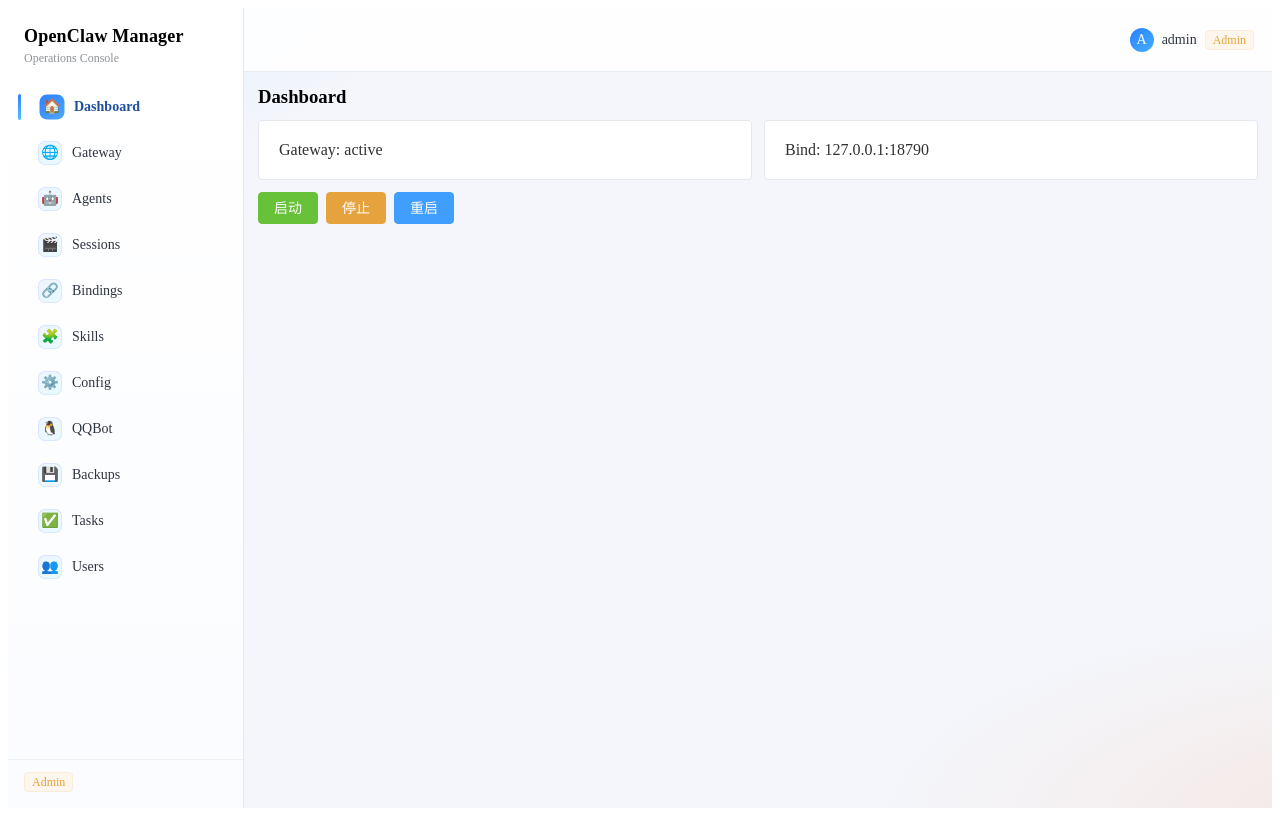
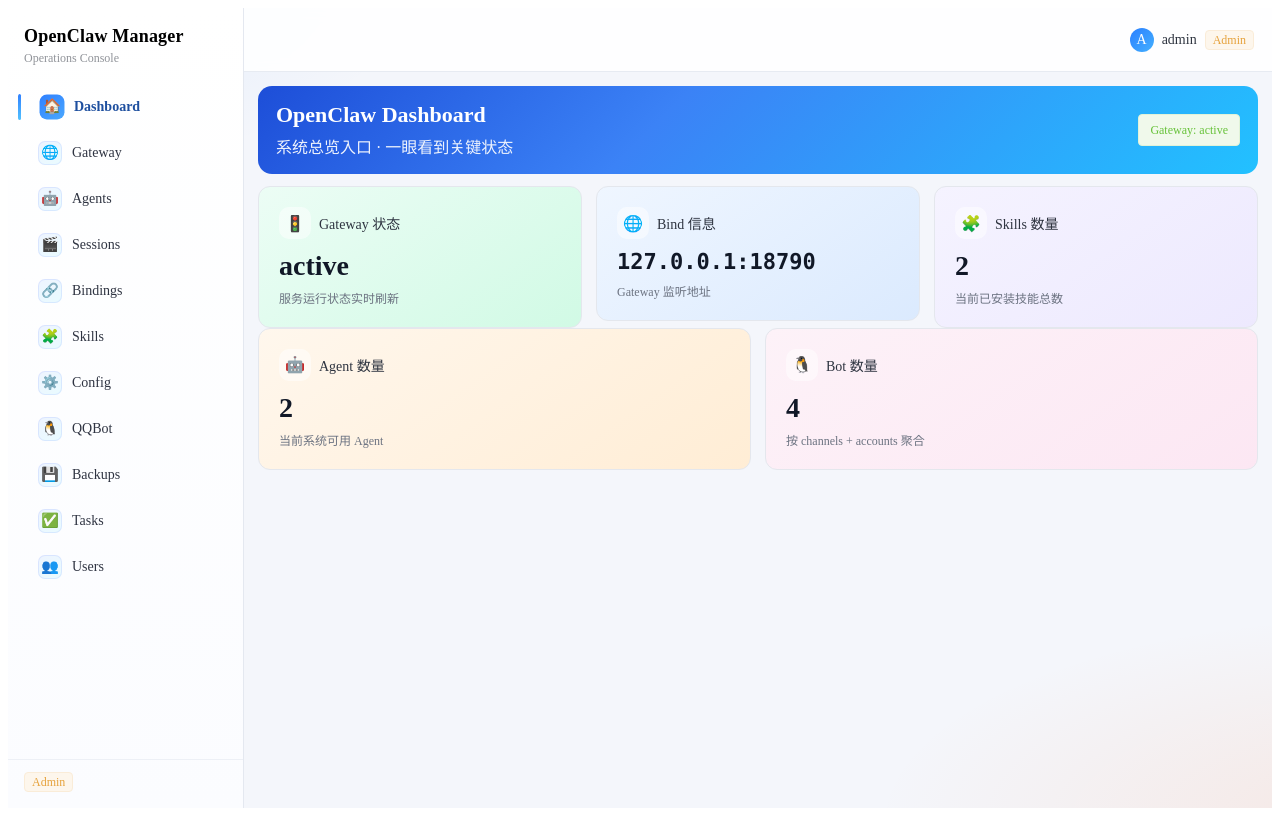
Before and after one commit to bfilestor/openclaw-manager, a Vue app in the folder src/frontend/: page /login in a window 1280 px wide. Both pictures are taken after a click on the button "登录". Built offline with nearby package versions, Linux system fonts and the light colour scheme.

Commit message:
feat: redesign dashboard as visual status overview cards

```diff
--- a/src/frontend/src/views/DashboardView.vue
+++ b/src/frontend/src/views/DashboardView.vue
@@ -1,56 +1,247 @@
 <template>
   <div class="dashboard-page">
-    <div class="topbar">
-      <h3>Dashboard</h3>
+    <div class="hero">
+      <div>
+        <h2>OpenClaw Dashboard</h2>
+        <p>系统总览入口 · 一眼看到关键状态</p>
+      </div>
+      <el-tag :type="gatewayTagType" size="large">Gateway: {{ gatewayStateText }}</el-tag>
     </div>
-    <el-alert v-if="nvmWarning" title="检测到 NVM Node 风险，建议修复" type="warning" show-icon :closable="false" />
-    <el-row :gutter="12" class="cards">
-      <el-col :xs="24" :sm="12">
-        <el-card shadow="hover">Gateway: {{ status.active_state || 'unknown' }}</el-card>
+
+    <el-alert
+      v-if="nvmWarning"
+      title="检测到 NVM Node 风险，建议修复"
+      type="warning"
+      show-icon
+      :closable="false"
+    />
+
+    <el-row :gutter="14" class="cards">
+      <el-col :xs="24" :sm="12" :lg="8">
+        <el-card shadow="hover" class="stat-card gateway">
+          <div class="stat-head">
+            <span class="stat-icon">🚦</span>
+            <span class="stat-title">Gateway 状态</span>
+          </div>
+          <div class="stat-main">{{ gatewayStateText }}</div>
+          <div class="stat-sub">服务运行状态实时刷新</div>
+        </el-card>
       </el-col>
-      <el-col :xs="24" :sm="12">
-        <el-card shadow="hover">Bind: {{ status.bind_addr || '-' }}:{{ status.port || '-' }}</el-card>
+
+      <el-col :xs="24" :sm="12" :lg="8">
+        <el-card shadow="hover" class="stat-card bind">
+          <div class="stat-head">
+            <span class="stat-icon">🌐</span>
+            <span class="stat-title">Bind 信息</span>
+          </div>
+          <div class="stat-main monospace">{{ bindText }}</div>
+          <div class="stat-sub">Gateway 监听地址</div>
+        </el-card>
+      </el-col>
+
+      <el-col :xs="24" :sm="12" :lg="8">
+        <el-card shadow="hover" class="stat-card skills">
+          <div class="stat-head">
+            <span class="stat-icon">🧩</span>
+            <span class="stat-title">Skills 数量</span>
+          </div>
+          <div class="stat-main">{{ skillCount }}</div>
+          <div class="stat-sub">当前已安装技能总数</div>
+        </el-card>
+      </el-col>
+
+      <el-col :xs="24" :sm="12" :lg="12">
+        <el-card shadow="hover" class="stat-card agents">
+          <div class="stat-head">
+            <span class="stat-icon">🤖</span>
+            <span class="stat-title">Agent 数量</span>
+          </div>
+          <div class="stat-main">{{ agentCount }}</div>
+          <div class="stat-sub">当前系统可用 Agent</div>
+        </el-card>
+      </el-col>
+
+      <el-col :xs="24" :sm="12" :lg="12">
+        <el-card shadow="hover" class="stat-card bots">
+          <div class="stat-head">
+            <span class="stat-icon">🐧</span>
+            <span class="stat-title">Bot 数量</span>
+          </div>
+          <div class="stat-main">{{ botCount }}</div>
+          <div class="stat-sub">按 channels + accounts 聚合</div>
+        </el-card>
       </el-col>
     </el-row>
-    <el-space>
-      <el-button type="success" :disabled="!canOperate" @click="act('start')">启动</el-button>
-      <el-button type="warning" :disabled="!canOperate" @click="act('stop')">停止</el-button>
-      <el-button type="primary" :disabled="!canOperate" @click="act('restart')">重启</el-button>
-    </el-space>
   </div>
 </template>
+
 <script setup lang="ts">
 import { computed, onMounted, onUnmounted, ref } from 'vue'
 import axios from 'axios'
-import { useAuthStore } from '../stores/auth'
 
-const auth = useAuthStore()
 const status = ref<any>({})
 const nvmWarning = ref(false)
-const canOperate = computed(() => ['Operator','Admin'].includes(auth.user?.role || 'Viewer'))
+const skillCount = ref(0)
+const agentCount = ref(0)
+const botCount = ref(0)
+
 let timer: any = null
+
+const gatewayStateText = computed(() => String(status.value.active_state || 'unknown'))
+const bindText = computed(() => {
+  const host = status.value.bind_addr || '-'
+  const port = status.value.port || '-'
+  return `${host}:${port}`
+})
+const gatewayTagType = computed<'success' | 'warning' | 'info'>(() => {
+  const s = gatewayStateText.value.toLowerCase()
+  if (s === 'active' || s === 'running') return 'success'
+  if (s === 'activating' || s === 'reloading') return 'warning'
+  return 'info'
+})
+
+function countBotsFromConfig(cfg: any): number {
+  const channels = cfg?.channels
+  if (!channels || typeof channels !== 'object') return 0
+
+  let total = 0
+  for (const key of Object.keys(channels)) {
+    const ch = channels[key]
+    if (!ch || typeof ch !== 'object') continue
+
+    if (ch.enabled !== false) total += 1
+
+    const accounts = ch.accounts
+    if (accounts && typeof accounts === 'object') {
+      total += Object.keys(accounts).length
+    }
+  }
+  return total
+}
 
 async function refresh() {
   try {
-    const { data } = await axios.get('/api/v1/gateway/status')
-    status.value = { active_state: data?.service?.active_state, bind_addr: data?.bind_addr, port: data?.port }
-    nvmWarning.value = !!data?.nvm_warning
-  } catch {}
+    const [gatewayRes, skillsRes, agentsRes, configRes] = await Promise.all([
+      axios.get('/api/v1/gateway/status'),
+      axios.get('/api/v1/skills', { params: { scope: 'global' } }),
+      axios.get('/api/v1/agents'),
+      axios.get('/api/v1/config/openclaw'),
+    ])
+
+    const gd = gatewayRes.data
+    status.value = {
+      active_state: gd?.service?.active_state,
+      bind_addr: gd?.bind_addr,
+      port: gd?.port,
+    }
+    nvmWarning.value = !!gd?.nvm_warning
+
+    const skills = skillsRes.data?.skills
+    skillCount.value = Array.isArray(skills) ? skills.length : 0
+
+    const agents = agentsRes.data?.agents
+    agentCount.value = Array.isArray(agents) ? agents.length : 0
+
+    let cfg: any = {}
+    try {
+      cfg = JSON.parse(String(configRes.data?.content || '{}'))
+    } catch {
+      cfg = {}
+    }
+    botCount.value = countBotsFromConfig(cfg)
+  } catch {
+    // 静默失败，避免打断 Dashboard 展示
+  }
 }
-async function act(op: 'start'|'stop'|'restart') {
-  await axios.post(`/api/v1/gateway/${op}`)
-  await refresh()
-}
-onMounted(() => { refresh(); timer = setInterval(refresh, 30000) })
+
+onMounted(() => {
+  refresh()
+  timer = setInterval(refresh, 30000)
+})
 onUnmounted(() => clearInterval(timer))
 </script>
+
 <style scoped>
-.dashboard-page { display: grid; gap: 12px; }
-.topbar {
+.dashboard-page {
+  display: grid;
+  gap: 12px;
+}
+
+.hero {
   display: flex;
   justify-content: space-between;
   align-items: center;
+  border-radius: 14px;
+  padding: 16px 18px;
+  background: linear-gradient(135deg, #1d4ed8 0%, #3b82f6 40%, #22c1ff 100%);
+  color: #fff;
 }
-.topbar h3 { margin: 0; }
-.cards { margin: 0; }
+.hero h2 {
+  margin: 0;
+  font-size: 22px;
+  line-height: 1.2;
+}
+.hero p {
+  margin: 6px 0 0;
+  opacity: 0.92;
+}
+
+.cards {
+  margin: 0;
+}
+
+.stat-card {
+  border-radius: 12px;
+}
+.stat-head {
+  display: flex;
+  align-items: center;
+  gap: 8px;
+  margin-bottom: 10px;
+}
+.stat-icon {
+  width: 32px;
+  height: 32px;
+  border-radius: 10px;
+  display: inline-flex;
+  align-items: center;
+  justify-content: center;
+  background: rgba(255, 255, 255, 0.5);
+}
+.stat-title {
+  font-size: 14px;
+  color: #2e3440;
+}
+.stat-main {
+  font-size: 28px;
+  font-weight: 700;
+  line-height: 1.2;
+  color: #111827;
+}
+.stat-sub {
+  margin-top: 6px;
+  font-size: 12px;
+  color: #6b7280;
+}
+
+.monospace {
+  font-family: Consolas, 'Courier New', monospace;
+  font-size: 22px;
+}
+
+.gateway {
+  background: linear-gradient(145deg, #ecfdf5, #d1fae5);
+}
+.bind {
+  background: linear-gradient(145deg, #eff6ff, #dbeafe);
+}
+.skills {
+  background: linear-gradient(145deg, #f5f3ff, #ede9fe);
+}
+.agents {
+  background: linear-gradient(145deg, #fff7ed, #ffedd5);
+}
+.bots {
+  background: linear-gradient(145deg, #fdf2f8, #fce7f3);
+}
 </style>
```
